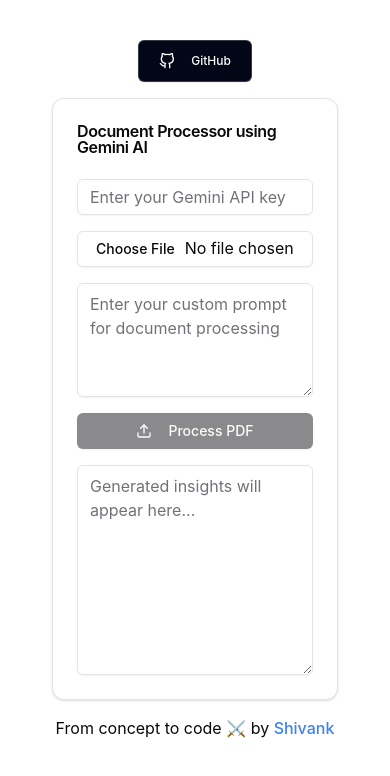
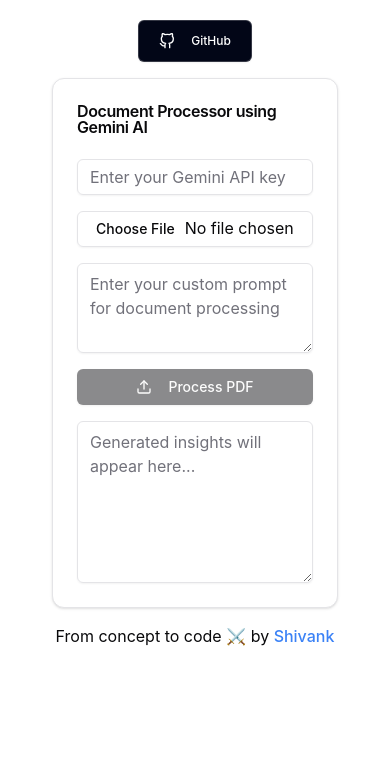
Before and after one commit to shivankkunwar/Gemini-Document-processor, a React (Vite) app: page / in a window 390 px wide. Shown: the top 776 px of the page. Built offline with nearby package versions, Linux system fonts and the light colour scheme.

Commit message:
minor ui fix

```diff
--- a/src/App.tsx
+++ b/src/App.tsx
@@ -76,7 +76,7 @@
   };
 
   return (
-    <div className="flex flex-col h-screen w-screen px-9 md:px-20 py-10 items-center">
+    <div className="flex flex-col h-screen w-screen px-9 md:px-20 py-5 md:py-10 items-center">
       <Button
         variant="outline"
         size="sm"
@@ -103,7 +103,7 @@
               placeholder="Enter your custom prompt for document processing"
               value={prompt}
               onChange={(e) => setPrompt(e.target.value)}
-              rows={4}
+              rows={3}
             />
             <Button
               onClick={handleGenerate}
@@ -126,7 +126,7 @@
               placeholder="Generated insights will appear here..."
               value={response}
               readOnly
-              rows={8}
+              rows={6}
               className="mt-4"
             />
 
```
